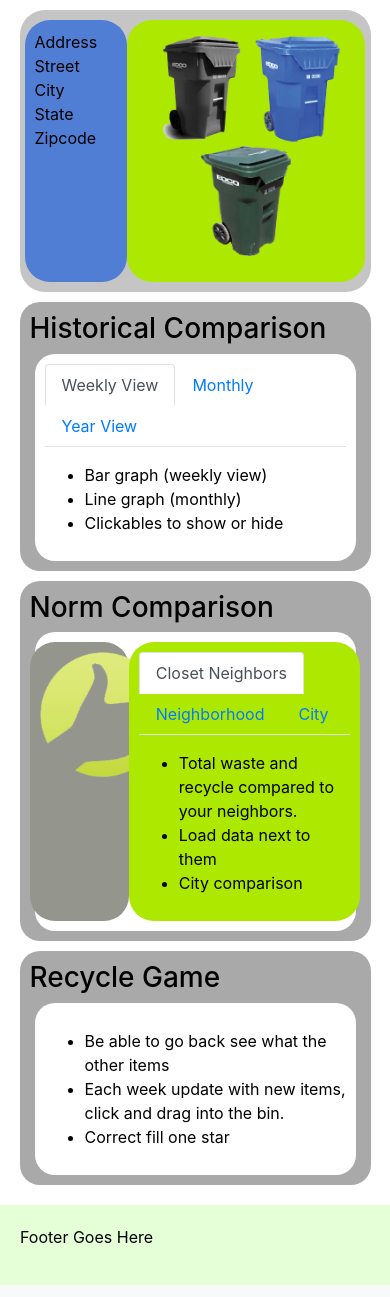
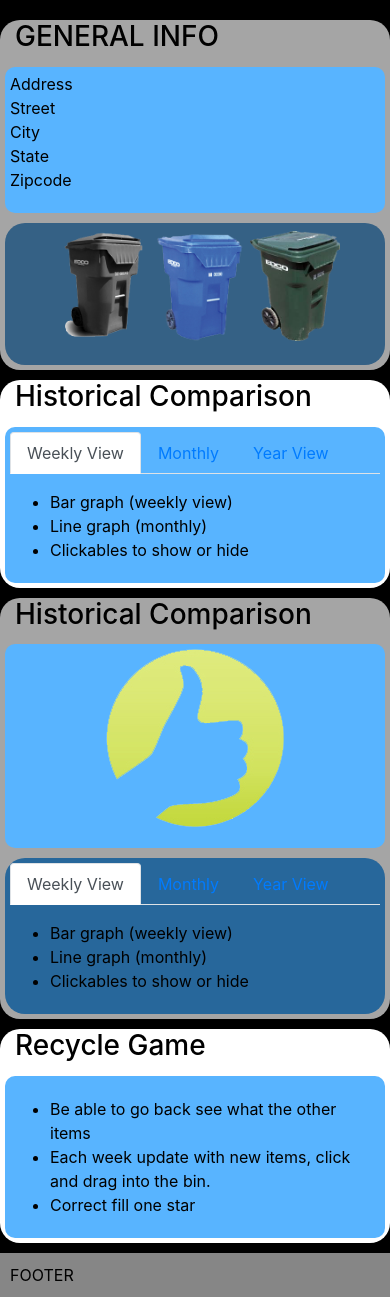
Before and after one commit to reinventSolutions/trashTracker_webpage, a PHP site: page / in a window 390 px wide. Shown: the part 57-1354 px from the top of the page. Run offline with PHP 8.4, Linux system fonts and the light colour scheme; some libraries are stand-ins or nearby versions.

Commit message:
used bootstrap to make responsive

```diff
--- a/css/stylesheet.css
+++ b/css/stylesheet.css
@@ -1,79 +1,63 @@
-/*trash tracker css*/
-h1{
-    text-align: center;
+/*trashtracker vy stylesheet*/
+body{
+    color: #000000;
+    margin: auto;
+    background-color: rgb(0, 0, 0);
+}
+
+nav{
+    margin-bottom: 20px;
+    padding: 10px;
+    background-color:rgba(255, 255, 255, 0.527) ;
+
+}
+.container{
+    margin-top: 10px;
+    margin-bottom: 10px;
+    border-radius: 20px;
+}
+.col{
+    border-radius: 10px;
+}
+
+.col-sm{
+    margin: 5px;
+    padding: 5px;
+    border-radius: 10px;
+}
+
+.col-sm-8{
+    margin: 5px;
+    padding: 5px;
+    border-radius: 20px;
+}
+
+footer{
+
+    padding: 10px;
+    background-color:rgba(255, 255, 255, 0.527) ;
+}
+
+.resize1{
+    width: ;
 }
 
 .img_center{
     text-align: center;
 }
 
-.top_body{
-    margin-left: 5%;
-    margin-right: 5%;
-    margin-top: 10px;
-    padding: 20px;
-    padding-top: 10px;
-    padding-bottom: 10px;
-    border-radius: 25px;
-    background-color: rgb(198, 197, 197);
-}
 
-.column {
-    float: left;
-    height: auto; /* Should be removed. Only for demonstration */
-    padding: 10px;
-    border-radius: 25px;
-}
+@media screen and (min-width: 500px) {
+    .col-sm{
+       width: 100%;
+       height: auto; overflow:
+       hidden; // clearing
+    }
+ }
 
-.left {
-  width: 30%;
-  border-radius: 25px;
-}
-
-.right {
-  width: 70%;
-  border-radius: 25px;
-}
-
-.row:after {
-    content: "";
-    display: table;
-    clear: both;
-}
-
-body{
-    color: #000000;
-    margin: auto;
-    background-color: #FFFFFF;
-}
-
-.body_container{
-    margin-left: 5%;
-    margin-right: 5%;
-    margin-top: 10px;
-    padding: 10px;
-    border-radius: 20px;
-    background-color: #A9A9A9;
-}
-
-.inner_container{
-    margin-left: 5px;
-    margin-right: 5px;
-    margin-top: 5px;
-    padding: 10px;
-    border-radius: 20px;
-    background-color: #FFFFFF;
-}
-
-.bottom_container{
-    margin-top: 20px;
-    padding: 20px;
-    background-color: rgb(229, 255, 215);
-}
-
-.footer_container{
-   margin-top: 5px;
-   width: auto;
-   height: auto;
-   background-color: #000000;
-}
+ /*IMAGE SCALE*/
+ @media screen and (min-width: 500px) and (max-width: 800px) {
+    .resize1{
+        width:80px;
+    }
+ }
--- /dev/null
+++ b/css/stylesheet2.css
@@ -0,0 +1,39 @@
+/*MEDIA QUERIES*/
+
+.top_body{
+    margin-left: 5%;
+    margin-right: 5%;
+    margin-top: 10px;
+    padding: 20px;
+    padding-top: 10px;
+    padding-bottom: 10px;
+    border-radius: 25px;
+    background-color: rgb(198, 197, 197);
+}
+
+.wrapper div {
+    width: 100%;
+    min-height: 200px;
+    padding: 10px;
+    -webkit-box-sizing: border-box;
+    -moz-box-sizing: border-box;
+    box-sizing: border-box;
+    background-color: white;
+ }
+ #one { background-color: gray; }
+ #two { background-color: white; }
+
+
+@media screen and (min-width: 400px) {
+    .wrapper div{
+       height: auto; overflow: hidden; // clearing
+    }
+    #one { width: 50%%; float: left; }
+    #two { margin-left: 200px; }
+ }
+
+
+/* Small devices (landscape phones, 576px and up)
+@media screen and (max-width: 410px) and (min-width: 400px){
+    top
+}*/
--- a/index.html
+++ b/index.html
@@ -9,6 +9,8 @@
     <link rel="stylesheet" href="https://maxcdn.bootstrapcdn.com/bootstrap/4.0.0/css/bootstrap.min.css" integrity="sha384-Gn5384xqQ1aoWXA+058RXPxPg6fy4IWvTNh0E263XmFcJlSAwiGgFAW/dAiS6JXm" crossorigin="anonymous">
     <!--CSS-->
     <link rel="stylesheet" href="css/stylesheet.css" >
+    <!--CSS MEDIA QUERY-->
+    <link rel="stylesheet" href="css/stylesheet2.css">
 </head>
 
 <body> <!--START OF BODY-->
@@ -36,9 +38,12 @@
   </nav><!--END OF NAV-->
 </header><!--END OF HEADER-->
 
-<div class="top_body">
+
+<!--#1-->
+<div class="container" style="background-color:rgb(165, 165, 165);">
+ <h3>GENERAL INFO</h3>
   <div class="row">
-<div class="column left" style="background-color:#507ed4;">
+    <div class="col-sm" style="background-color:rgb(88, 180, 255); margin: 5px;">
     <p>Address <br/>
         Street <br/>
         City <br/>
@@ -46,7 +51,7 @@
         Zipcode <br/>
     </p>
     </div>
-<div class="column right" style="background-color:#ade800;">
+    <div class="col-sm-8" style="background-color:rgb(53, 97, 133); margin: 5px;">
      <p class="img_center">
         <img src="images/waste.png" width="100px">
         <img src="images/recycle.png" width="90px">
@@ -56,9 +61,11 @@
  </div>
 </div>
 
-<div class="body_container">
+<!--#2-->
+<div class="container" style="background-color:#FFFFFF;">
  <h3>Historical Comparison</h3>
-    <div class="inner_container" name="normComparison">
+ <div class="row">
+  <div class="col-sm" style="background-color:rgb(88, 180, 255); margin: 5px;">
     <ul class="nav nav-tabs">
      <li class="nav-item">
       <a class="nav-link active" href="#">Weekly View</a>
@@ -79,42 +86,43 @@
    </p>
   </div>
  </div>
-
-<div class="body_container">
- <h3>Norm Comparison</h3>
-    <div class="inner_container" name="normComparison">
-     <div class="row">
-      <div class="column left" style="background-color:#94968e;">
-      <p class="img_center"><img src="images/thumbsUp.png" width="125px"></p>
 </div>
 
-    <div class="column right" style="background-color:#ade800;">
+<!--#3-->
+<div class="container" style="background-color:rgb(165, 165, 165);">
+  <h3>Historical Comparison</h3>
+  <div class="row">
+   <div class="col-sm" style="background-color:rgb(88, 180, 255); margin: 5px;">
+    <p class="img_center"><img src="images/thumbsUp.png" class="resize1"></p>
+   </div>
+   <div class="col-sm-8" style="background-color:rgb(39, 103, 155); margin: 5px;">
     <ul class="nav nav-tabs">
      <li class="nav-item">
-                      <a class="nav-link active" href="#">Closet Neighbors</a>
+       <a class="nav-link active" href="#">Weekly View</a>
      </li>
      <li class="nav-item">
-                      <a class="nav-link" href="#">Neighborhood</a>
+       <a class="nav-link" href="#">Monthly</a>
      </li>
      <li class="nav-item">
-                      <a class="nav-link" href="#">City</a>
+       <a class="nav-link" href="#">Year View</a>
      </li>
     </ul>
     <p>
     <ul>
-            <li>Total waste and recycle compared to your neighbors.</li>
-            <li>Load data next to them</li>
-            <li>City comparison</li>
+       <li>Bar graph (weekly view)</li>
+       <li>Line graph (monthly)</li>
+       <li>Clickables to show or hide</li>
      </ul>
     </p>
     </div>
   </div>
 </div>
-</div>
 
-<div class="body_container">
+<!--#4-->
+<div class="container" style="background-color:#FFFFFF;">
   <h3>Recycle Game</h3>
-    <div class="inner_container" name="normComparison">
+   <div class="row">
+   <div class="col-sm" style="background-color:rgb(88, 180, 255); margin: 5px;">
     <p>
       <ul>
         <li>Be able to go back see what the other items </li>
@@ -124,13 +132,15 @@
     </p>
   </div>
  </div>
+</div>
+
+<!--FOOTER CONTAINER-->
+<footer>
+        FOOTER
+</footer>
+        <!--.FOOTER CONTAINER-->
 
 
-<div class="bottom_container">
-    <div class="footer">
-        <p id="social_media_links">Footer Goes Here</p>
-    </div>
-</div>
 <!-- jQuery first, then Popper.js, then Bootstrap JS -->
   <script src="https://code.jquery.com/jquery-3.2.1.slim.min.js" integrity="sha384-KJ3o2DKtIkvYIK3UENzmM7KCkRr/rE9/Qpg6aAZGJwFDMVNA/GpGFF93hXpG5KkN" crossorigin="anonymous"></script>
   <script src="https://cdnjs.cloudflare.com/ajax/libs/popper.js/1.12.9/umd/popper.min.js" integrity="sha384-ApNbgh9B+Y1QKtv3Rn7W3mgPxhU9K/ScQsAP7hUibX39j7fakFPskvXusvfa0b4Q" crossorigin="anonymous"></script>
```
Lines whose indentation alone changed are shown as unchanged.
